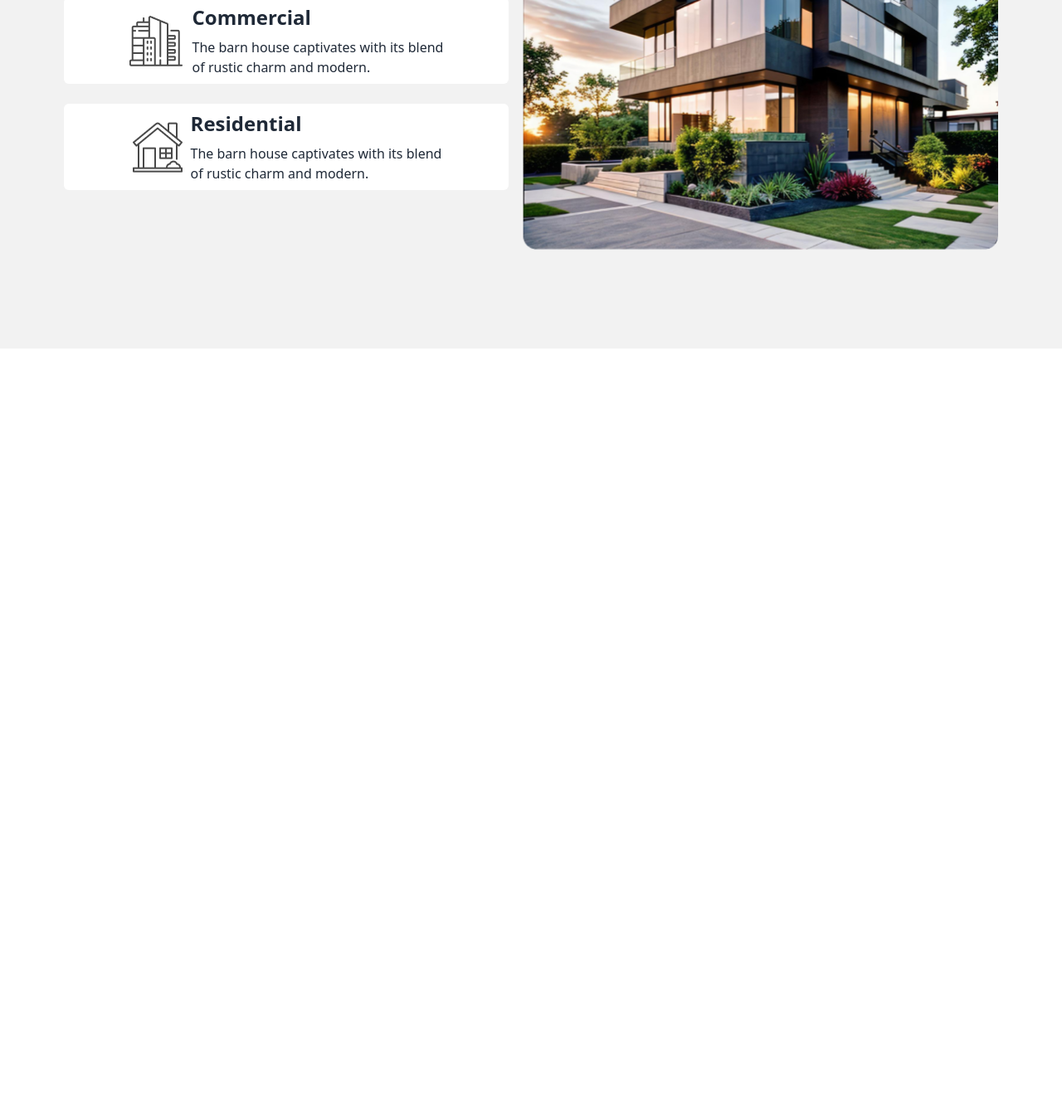
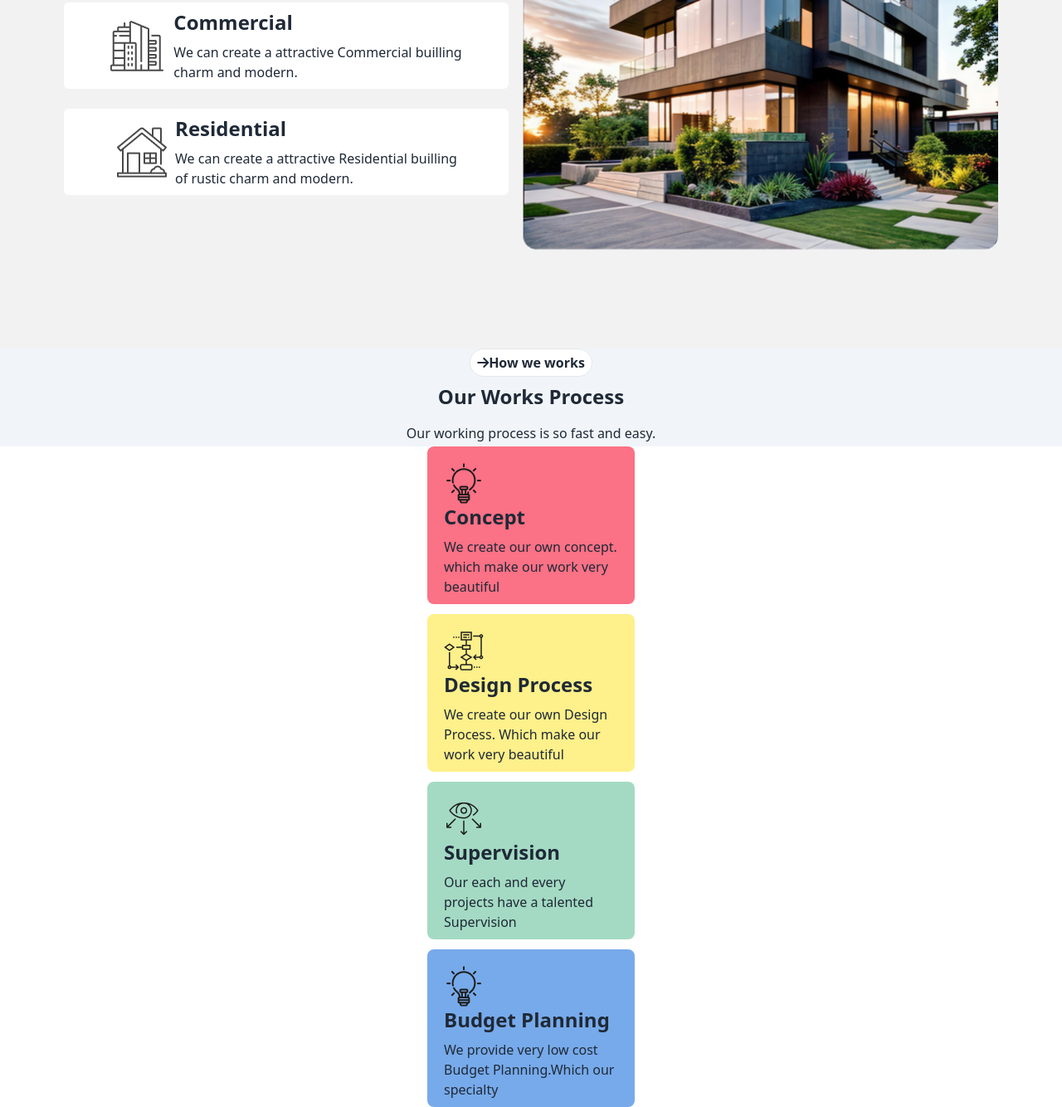
Before and after one commit to Abdullah01613/my-3rd-assignment, a plain HTML site: page index.html in a window 1280 px wide. Shown: the part 1108-2442 px from the top of the page at 83% size. Before the commit the page ends 1528 px from the top, so only its background shows below. Drawn offline with nearby package versions, Linux system fonts and the light colour scheme.

Commit message:
card section half complet

```diff
--- a/index.html
+++ b/index.html
@@ -89,7 +89,7 @@
           <img src="./assets/Vector.png" alt="">
     <button class="gap-1 border bg-slate-300 py-2 px-3 rounded-[18px] pb-2"><i class="fa-solid fa-arrow-right"></i>About Us</button>
     <h2 class="font-bold text-2xl pb-4">We design thoughtful, liveable spaces</h2>
-    <p class="pb-1">The barn house captivates with its blend of rustic charm and <br>
+    <p class="pb-4">The barn house captivates with its blend of rustic charm and <br>
       modern sophistication, featuring weathered wood, sleek metal accents.</p>
 
         <div class="gap-3">
@@ -99,7 +99,7 @@
             </div>
             <div>
               <h5 class="font-bold text-2xl pb-2">Commercial</h5>
-             <p>The barn house captivates with its blend <br> of rustic charm and modern.</p>
+             <p>We can create a attractive Commercial builling <br>charm and modern.</p>
             </div>
           </div>
           <br>
@@ -109,7 +109,7 @@
           </div>
           <div>
             <h5 class="font-bold text-2xl pb-2">Residential</h5>
-           <p>The barn house captivates with its blend <br> of rustic charm and modern.</p>
+           <p>We can create a attractive Residential builling <br> of rustic charm and modern.</p>
           </div>
          </div>
           </div>
@@ -117,6 +117,42 @@
         </div>
     </div>
   </section>
+  <!-- we design thoughful done -->
 
+   <section class="bg-slate-100">
+    <div class="w-11/12 mx-auto">
+      <div class="flex justify-center align-middle pb-2">
+        <div class=" border bg-white py-1 px-2 rounded-[18px]  font-bold"><i class="fa-solid fa-arrow-right"></i>How we works</div>
+       </div>
+         <h2 class="font-bold text-2xl pb-4 justify-center text-center flex">Our Works Process</h2>
+         <p class="pb-1 justify-center text-center flex">Our working process is so fast and easy.</p>
+    </div>
+   </section>
+
+   <div class="gap-3 items-center flex flex-col lg:justify-evenly">
+    <div class="bg-rose-400 rounded-lg p-5 w-[250px] h-[190px]">
+      <img src="./assets/concept.png" alt="">
+      <h3 class="font-bold text-2xl pb-2">Concept</h3>
+      <p>We create our own concept. which make our work very beautiful</p>
+     </div>
+
+     <div class="bg-yellow-200 rounded-lg p-5 w-[250px] h-[190px]">
+      <img src="./assets/flow-chart.png" alt="">
+      <h3 class="font-bold text-2xl pb-2">Design Process</h3>
+      <p>We create our own Design Process. Which make our work very beautiful</p>
+     </div>
+
+     <div class="bg-[#A4DAC3] rounded-lg p-5 w-[250px] h-[190px]">
+      <img src="./assets/vision.png" alt="">
+      <h3 class="font-bold text-2xl pb-2">Supervision</h3>
+      <p>Our each and every projects have a talented Supervision</p>
+     </div>
+
+     <div class="bg-[#77AAEA] rounded-lg p-5 w-[250px] h-[190px]">
+      <img src="./assets/concept.png" alt="">
+      <h3 class="font-bold text-2xl pb-2">Budget Planning</h3>
+      <p>We provide very low cost Budget Planning.Which our specialty</p>
+     </div>
+   </div>
 </body>
 </html>
```
